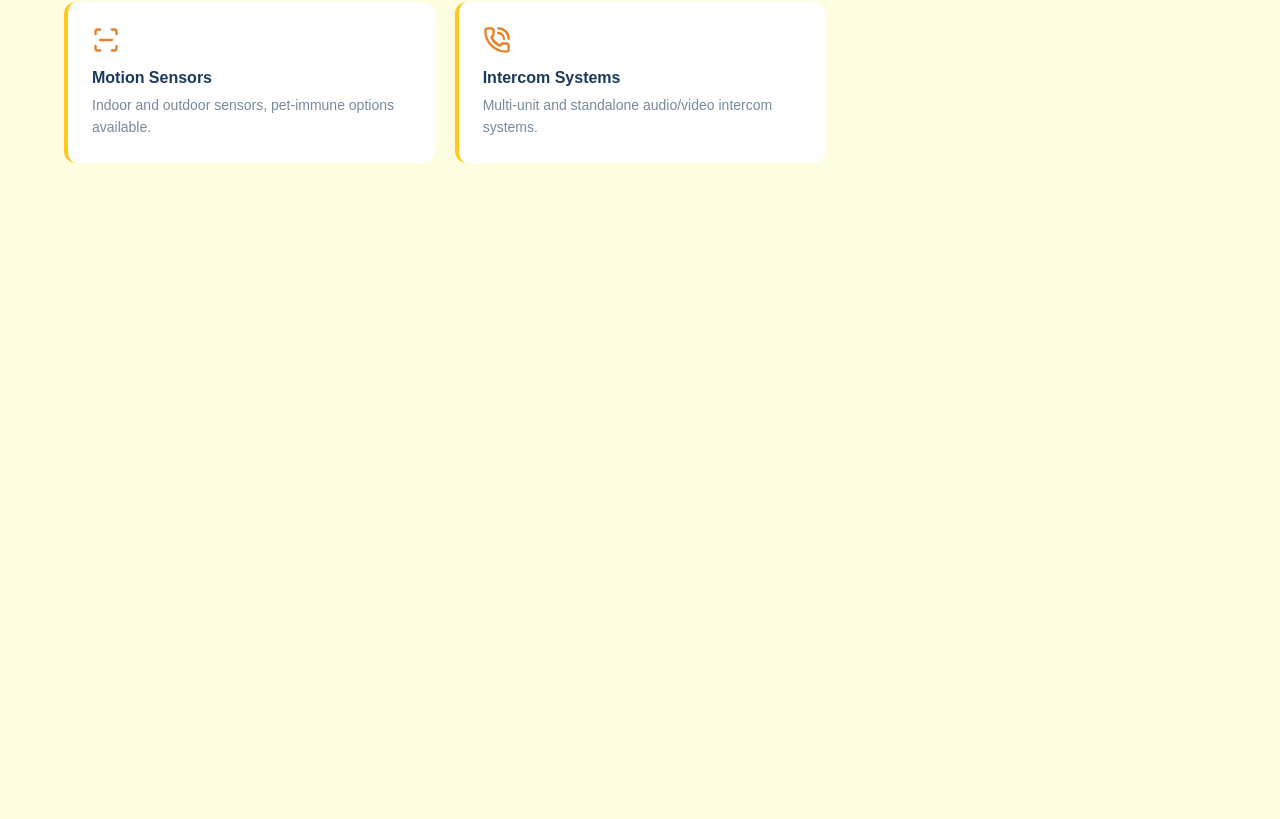
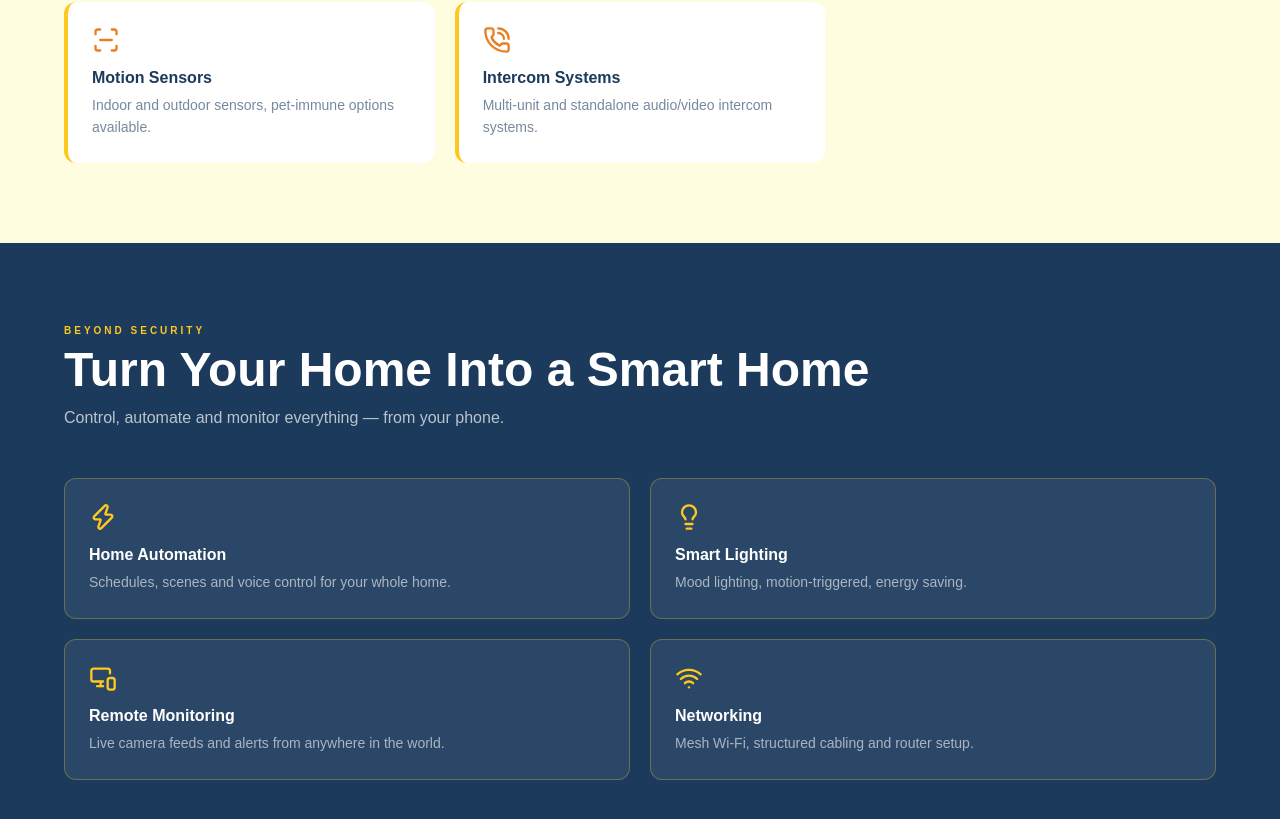
Before and after one commit to dikamjit-borah/camlynk, a Next.js app: page / in a window 1280 px wide. Shown: the part 1588-2407 px from the top of the page. Before the commit the page ends 1831 px from the top, so only its background shows below. Built offline with nearby package versions, Linux system fonts and the light colour scheme.

Commit message:
feat: smart home integration section

```diff
--- a/app/page.tsx
+++ b/app/page.tsx
@@ -3,6 +3,7 @@ import Hero from '@/components/Hero'
 import TrustBar from '@/components/TrustBar'
 import ServicesOverview from '@/components/ServicesOverview'
 import CoreSecurity from '@/components/CoreSecurity'
+import SmartHome from '@/components/SmartHome'
 
 export default function Home() {
   return (
@@ -12,6 +13,7 @@ export default function Home() {
       <TrustBar />
       <ServicesOverview />
       <CoreSecurity />
+      <SmartHome />
     </main>
   )
 }
--- /dev/null
+++ b/components/SmartHome.tsx
@@ -0,0 +1,27 @@
+import SectionWrapper from '@/components/SectionWrapper'
+import Eyebrow from '@/components/Eyebrow'
+import DynamicIcon from '@/components/DynamicIcon'
+import { SMART_HOME_SERVICES } from '@/lib/constants'
+
+export default function SmartHome() {
+  return (
+    <SectionWrapper id="smart-home" className="bg-navy py-20 px-6">
+      <div className="max-w-6xl mx-auto">
+        <Eyebrow light>Beyond Security</Eyebrow>
+        <h2 className="text-4xl md:text-5xl font-black text-white mb-3">Turn Your Home Into a Smart Home</h2>
+        <p className="text-white/70 text-base mb-12 max-w-xl">Control, automate and monitor everything — from your phone.</p>
+        <div className="grid grid-cols-1 sm:grid-cols-2 gap-5">
+          {SMART_HOME_SERVICES.map(({ icon, title, description }) => (
+            <div key={title}
+              className="rounded-xl p-6 border border-gold/30 hover:border-gold/70 transition-colors duration-200"
+              style={{ background: 'rgba(255,255,255,0.07)' }}>
+              <DynamicIcon name={icon} size={28} className="text-gold mb-3" />
+              <h3 className="text-base font-extrabold text-white mb-1">{title}</h3>
+              <p className="text-white/60 text-sm leading-relaxed">{description}</p>
+            </div>
+          ))}
+        </div>
+      </div>
+    </SectionWrapper>
+  )
+}
```
